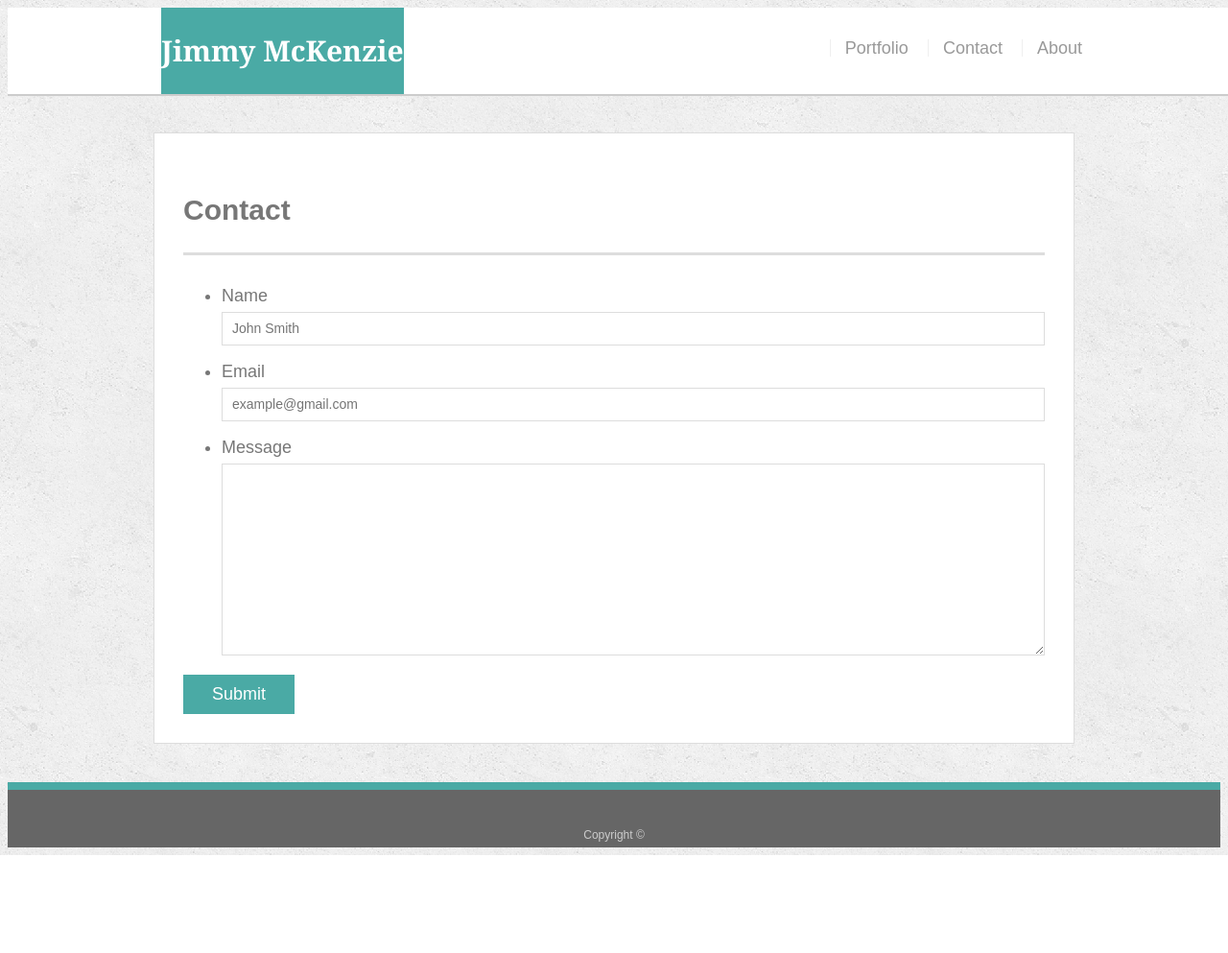
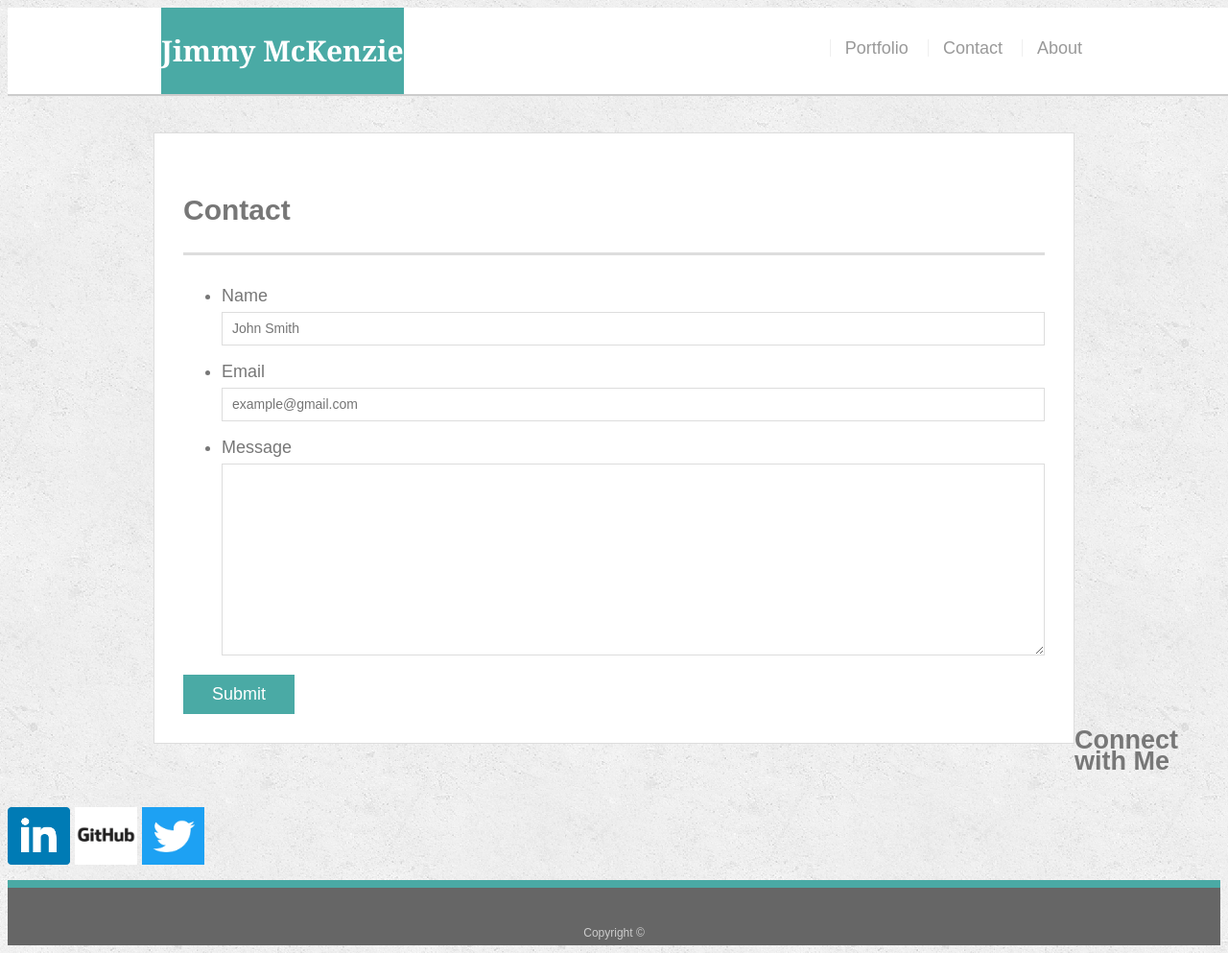
Before and after one commit to jjmckenzie704/Responsive-Portfolio, a plain HTML site: page contact.html in a window 1280 px wide. Shown: the whole page at 96% size. Before the commit the page ends 891 px from the top, so only its background shows below. Drawn offline with Linux system fonts and the light colour scheme; files whose address does not match are found by name.

Commit message:
commithm

```diff
--- a/contact.html
+++ b/contact.html
@@ -44,7 +44,16 @@
     </section>
 
   </div>
+  <section class="sidebar">
+    <div id="connect">
+        <h2>Connect with Me</h2>
 
+        <img src="assets/images/linkedin-128.png" class="social" alt="linkedIn">
+        <img src="assets/images/github.png " class="social" alt="github">
+        <img src="assets/images/twitter.jpg " class="social" alt="twitter">
+    </div>
+</section>
+</div>
   <footer>
     <div class="container">
       Copyright &copy;
--- a/style.css
+++ b/style.css
@@ -10,9 +10,9 @@ body {
 }
 
 img {
-    width: 200px;
+    width: 65px;
     margin-bottom: 5px;
-    height: 200px;
+    height: 60px;
 }
 .main-container{
     width: 550px;
@@ -192,3 +192,20 @@ input[type=submit] {
   background: #4aaaa5;
   border: 0 none;
 }
+#sidebar {
+    float: both;
+    float: right;
+
+}
+@media screen and (max-width: 960px){
+
+}
+@media screen and (max-width: 768px){
+
+}
+@media screen and (max-width: 640px){
+    #masthead {
+        float: none;
+        width: 100%;
+    }
+}
```
Also changed, not shown: index.html (+2 -0 lines).
